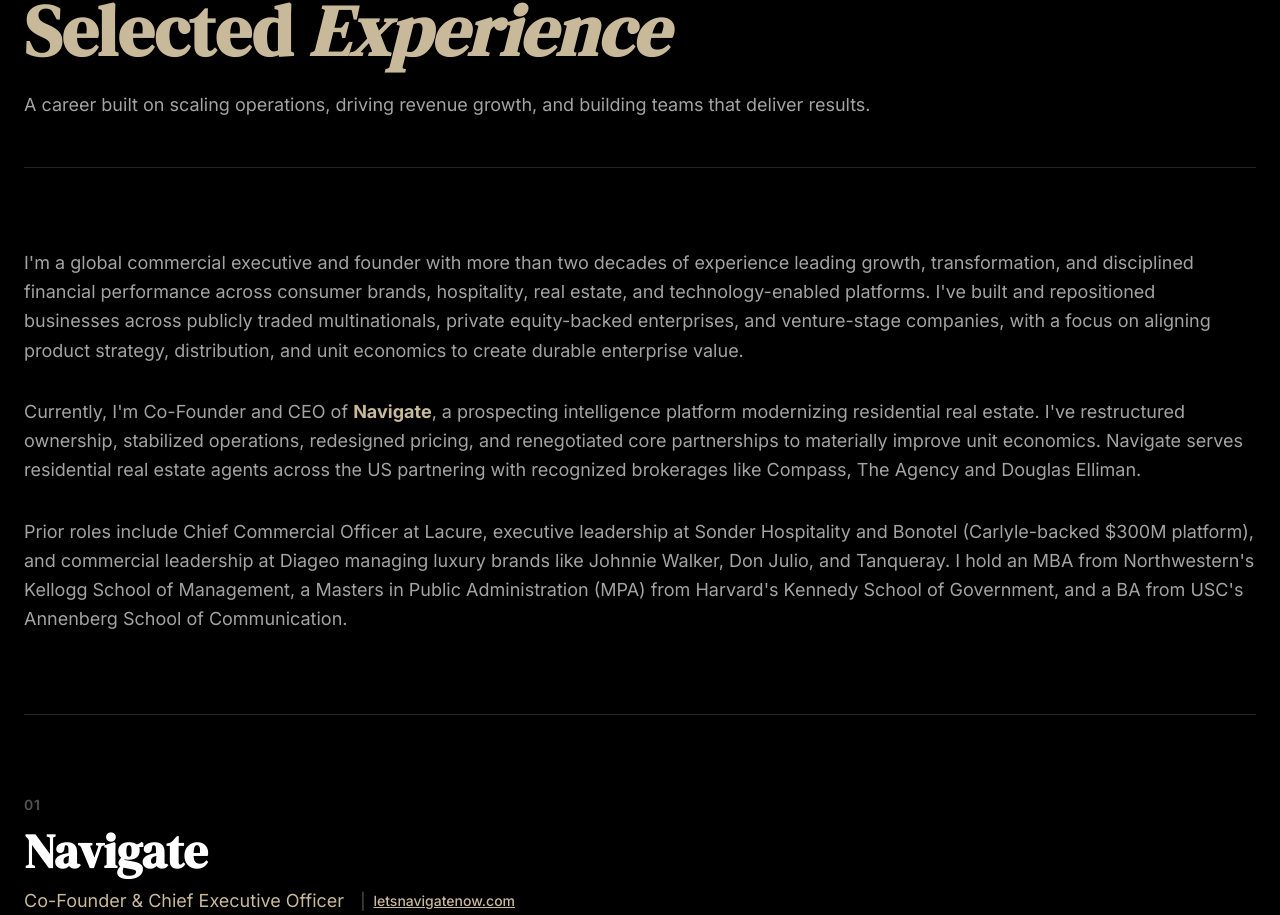
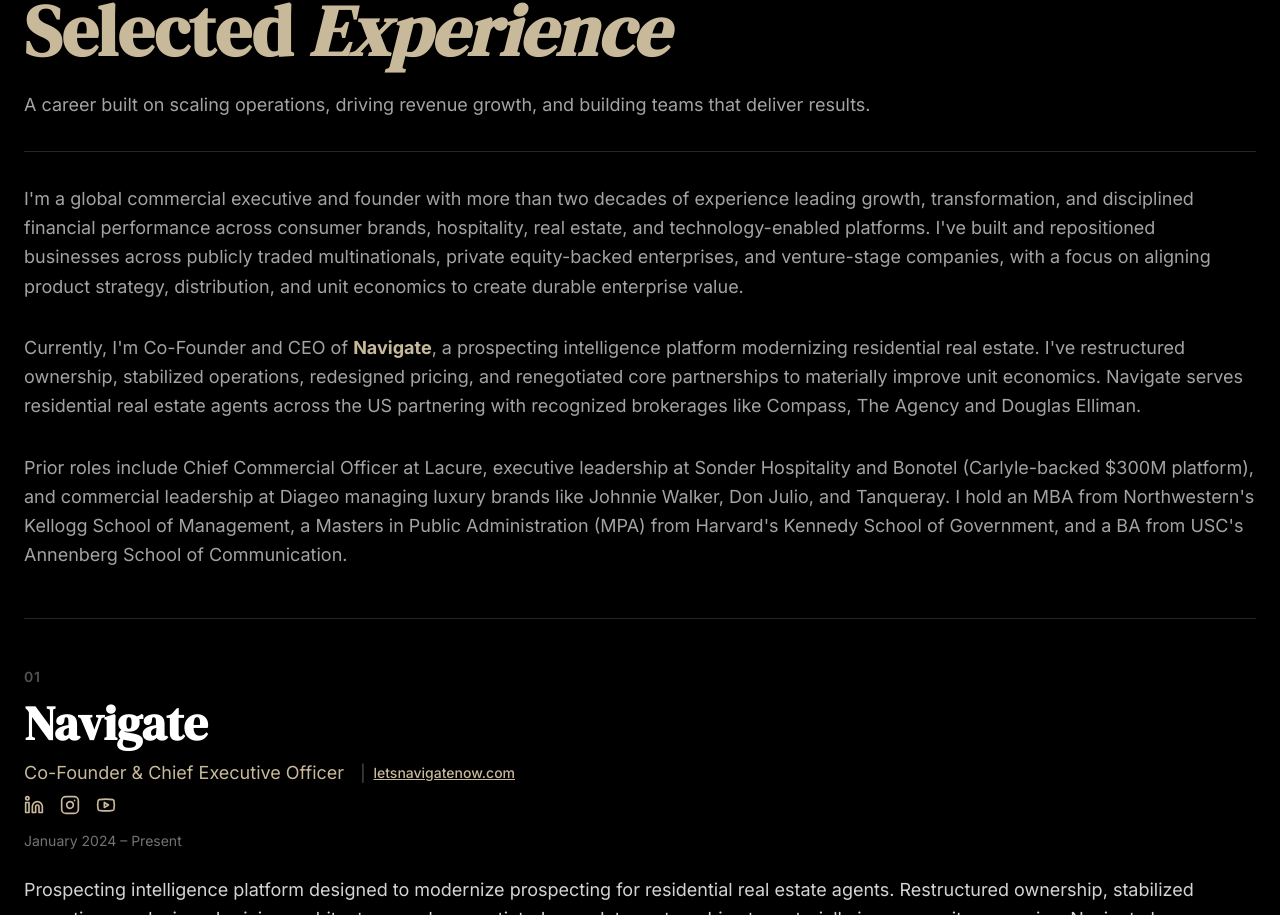
Before and after one commit to letsnavigatebmw/brandonmweaver, a React (Vite) app: page / in a window 1280 px wide. Shown: the part 3440-4355 px from the top of the page. Built offline with nearby package versions, Linux system fonts and the light colour scheme.

Commit message:
Reduce padding in Projects section header and bio area

```diff
--- a/src/components/Projects.jsx
+++ b/src/components/Projects.jsx
@@ -73,7 +73,7 @@
     <section id="projects" className="pt-12 pb-12 px-6 bg-black">
       <div className="max-w-7xl mx-auto">
         {/* Header */}
-        <div className="mb-12">
+        <div className="mb-8">
           <p className="text-gray-600 text-sm uppercase tracking-widest font-medium mb-6">
             Professional Journey
           </p>
@@ -86,10 +86,10 @@
         </div>
 
         {/* Divider */}
-        <div className="w-full h-px bg-gray-800 mb-20" />
+        <div className="w-full h-px bg-gray-800 mb-8" />
 
         {/* Bio Section */}
-        <div className="mb-20 pb-20 border-b border-gray-800">
+        <div className="mb-12 pb-12 border-b border-gray-800">
           <p className="text-gray-400 text-lg leading-relaxed mb-8">
 I'm a global commercial executive and founder with more than two decades of experience leading growth, transformation, and disciplined financial performance across consumer brands, hospitality, real estate, and technology-enabled platforms. I've built and repositioned businesses across publicly traded multinationals, private equity-backed enterprises, and venture-stage companies, with a focus on aligning product strategy, distribution, and unit economics to create durable enterprise value.
           </p>
```
